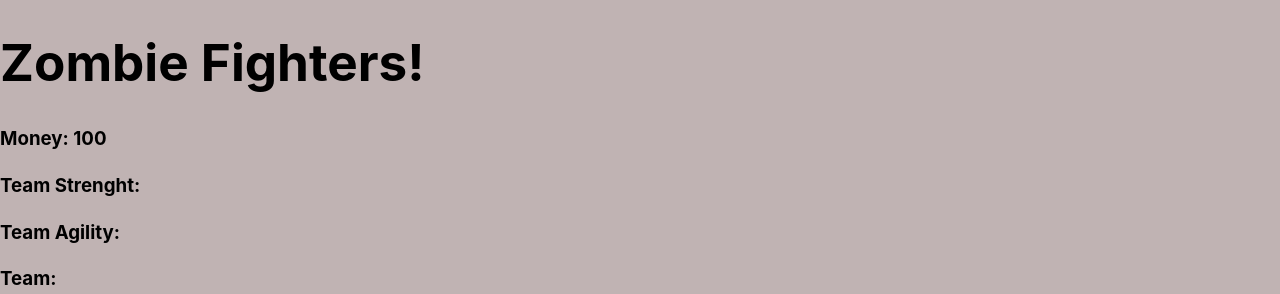
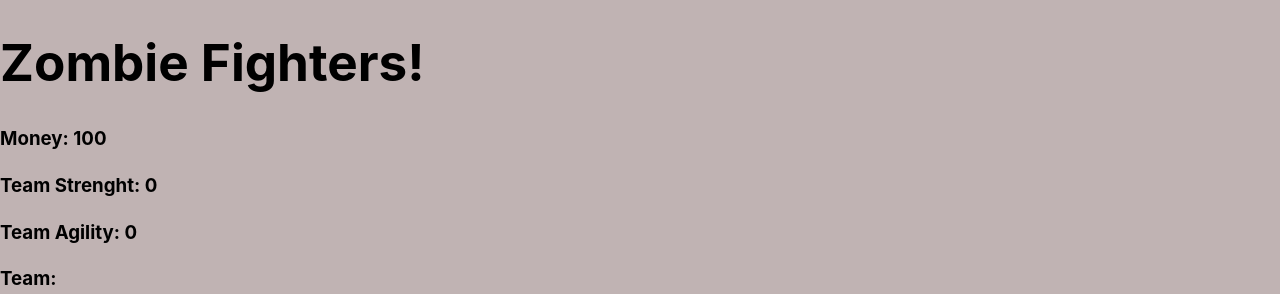
Before and after one commit to camilasalmeida/react-state-management-lab, a React (Vite) app: page / in a window 1280 px wide. Shown: the top 294 px of the page. Built offline with nearby package versions, Linux system fonts and the light colour scheme.

Commit message:
add total team strength and agility

```diff
--- a/src/App.css
+++ b/src/App.css
@@ -14,8 +14,8 @@ li {
 }
 
 img {
-width: 150px;
-height: 1;
+width: 130px;
+height: 130px;
 
 
 }
--- a/src/App.jsx
+++ b/src/App.jsx
@@ -4,6 +4,8 @@ import "./App.css";
 const App = () => {
   const [team, setTeam] = useState([]);
   const [money, setMoney] = useState(100);
+  const [totalStrength, setTotalStrength] = useState(0);
+  const [totalAgility, setTotalAgility] = useState(0);
   const [zombieFighters, setZombieFighters] = useState([
     {
       name: "Survivor",
@@ -87,16 +89,22 @@ const App = () => {
       setTeam(newTeamArray);
       const updateMoney = money - addingFighter.price;
       setMoney(updateMoney);
+
+      const totalStrength = newTeamArray.reduce((accumulator, fighter) => accumulator + fighter.strength, 0);     //The reduce() function in JavaScript processes an array and reduces it to a single value.
+      const totalAgility = newTeamArray.reduce((accumulator, fighter) => accumulator + fighter.agility, 0);
+      setTotalStrength(totalStrength);
+      setTotalAgility(totalAgility);
     }
   };
+
 
   return (
     <div>
       <h1>Zombie Fighters!</h1>
 
       <h3><span>Money: </span>{money}</h3>
-      <h3><span>Team Strenght: </span></h3>
-      <h3><span>Team Agility: </span></h3>
+      <h3><span>Team Strenght: {totalStrength}</span></h3>
+      <h3><span>Team Agility: {totalAgility}</span></h3>
       <h3>Team: </h3>
     {team.length === 0 ? (
       <p>Pick some team members!</p>
@@ -114,6 +122,7 @@ const App = () => {
         ))}
       </ul>
     )}
+
 
       <h3>Fighters</h3>
       <ul>
```
